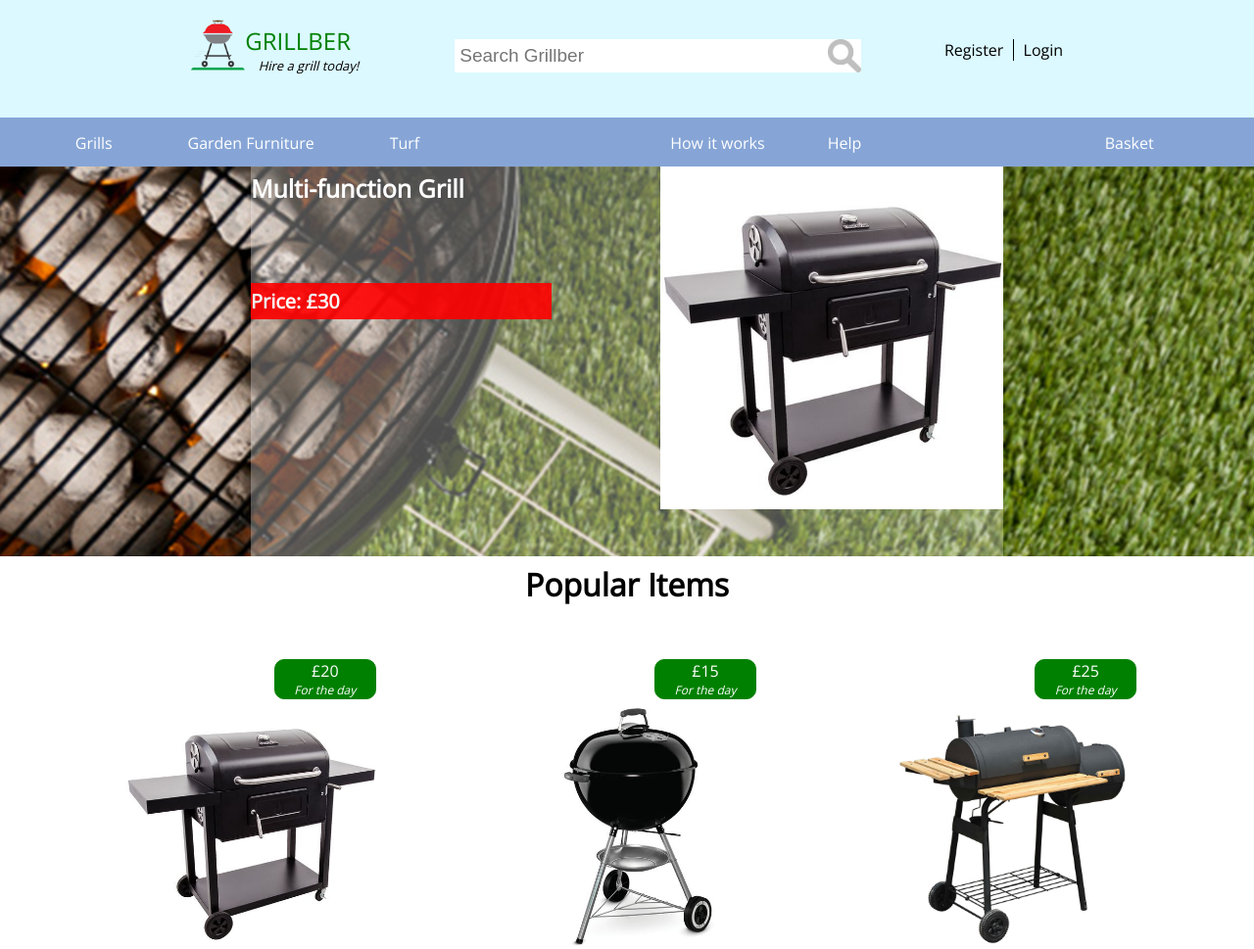
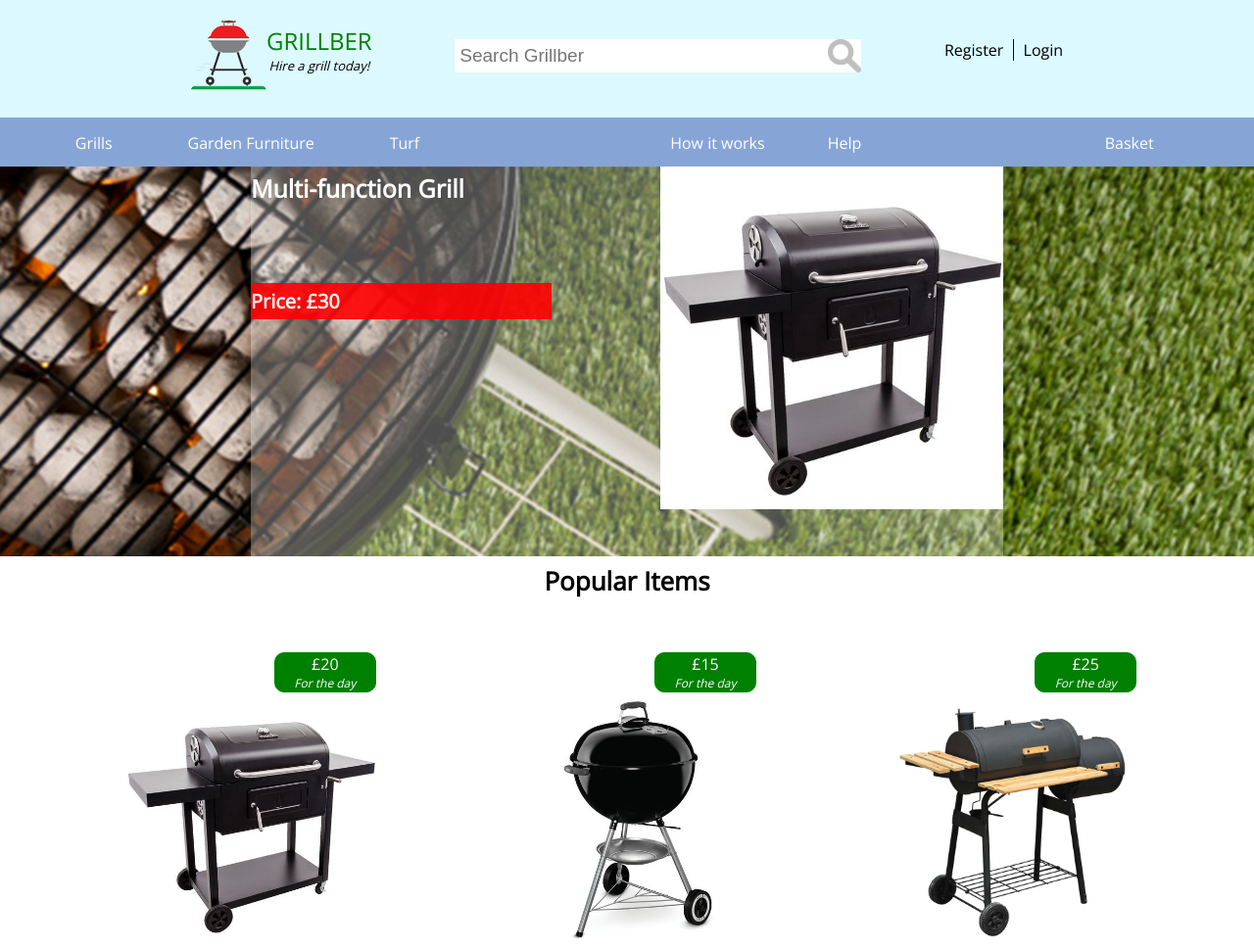
Before and after one commit to hineshvadgama/grillber, a PHP site: page / in a window 1280 px wide. Shown: the top 969 px of the page at 98% size. Run offline with PHP 8.4, Linux system fonts and the light colour scheme; some libraries are stand-ins or nearby versions.

Commit message:
Untested tablet font sizes

```diff
--- a/view/css/mainContent.css
+++ b/view/css/mainContent.css
@@ -9,6 +9,7 @@
     display: block;
     width: 100%;
     text-align: center;
+    font-size: 13px;
   }
 
 }
--- a/view/css/topBar.css
+++ b/view/css/topBar.css
@@ -281,6 +281,7 @@
 
   #targetBarLogo {
     display: block;
+    width: auto;
     float: left;
   }
 
```
